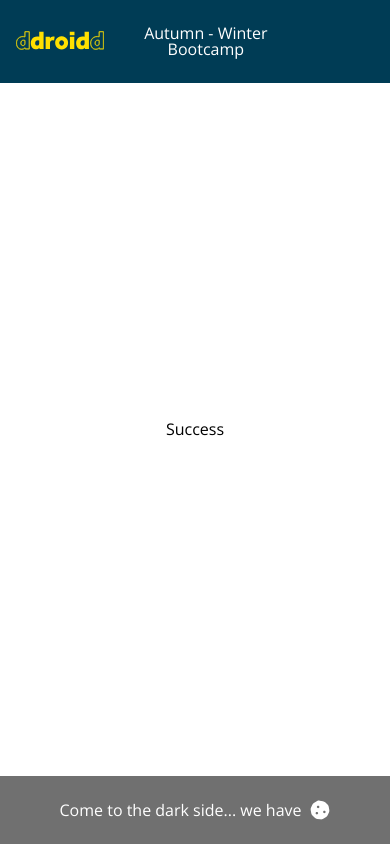
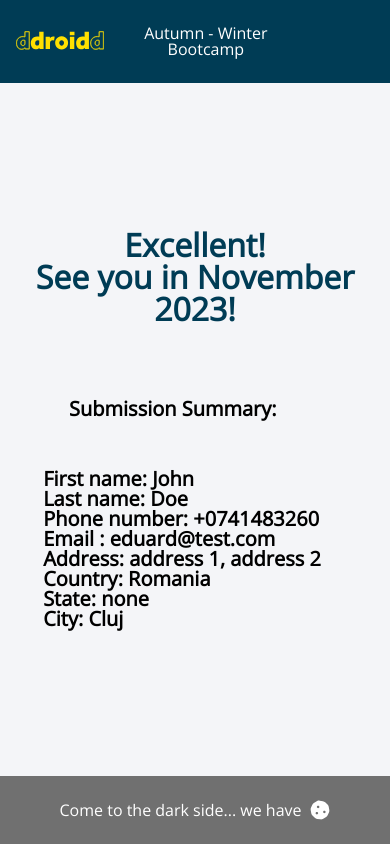
Before and after one commit to lucacieduard/ddroidd-winter-bootcamp-challange, a React (Vite) app: page /form/success in a window 390 px wide. Built offline with nearby package versions, Linux system fonts and the light colour scheme.

Commit message:
responsive success page

```diff
--- a/src/pages/Form/Form.tsx
+++ b/src/pages/Form/Form.tsx
@@ -1,3 +1,4 @@
+import { useNavigate } from "react-router-dom";
 import Button from "../../components/Button/Button";
 import Selections from "../../components/Selections/Selections";
 import styles from "./Form.module.scss";
@@ -32,6 +33,7 @@ const Form = () => {
     city: "",
   });
   const [errors, setErrors] = useState<errors[]>();
+  const navigate = useNavigate();
 
   const deleteError = (name: string) => {
     const test = errors?.findIndex((obj) => obj.name === name);
@@ -93,6 +95,10 @@ const Form = () => {
     }
 
     setErrors(errorrs);
+
+    if (errors?.length === 0) {
+      navigate("/form/success");
+    }
   };
   console.log(formData);
   return (
--- a/src/pages/Success/Success.module.scss
+++ b/src/pages/Success/Success.module.scss
@@ -0,0 +1,44 @@
+.container {
+    background-color: var(--athens-gray);
+    height: 100%;
+    display: flex;
+    flex-direction: column;
+    justify-content: center;
+    gap: 4.63rem;
+    padding: 0 1rem;
+    width: 100%;
+    max-width: 1200px;
+    align-items: center;
+
+    @media (min-width: 1750px) {
+        max-width: 85.87rem;
+    }
+
+    .congrats {
+        text-align: center;
+        font-size: var(--font-weight-bold);
+        color: var(--prussian-blue);
+
+        h1 {
+            font-size: 2rem;
+
+            @media (min-width: 1000px) {
+                font-size: 3rem;
+            }
+        }
+    }
+
+    .summary {
+        display: flex;
+        gap: 3.13rem;
+        flex-direction: column;
+        font-size: 1.25rem;
+        font-weight: var(--font-weight-bold);
+        .title {
+        }
+
+        .content {
+            margin-left: -1.62rem;
+        }
+    }
+}
--- a/src/pages/Success/Success.tsx
+++ b/src/pages/Success/Success.tsx
@@ -1,7 +1,27 @@
-import React from "react";
+import styles from "./Success.module.scss";
 
 const Success = () => {
-  return <div>Success</div>;
+  return (
+    <div className={styles.container}>
+      <section className={styles.congrats}>
+        <h1>Excellent!</h1>
+        <h1>See you in November 2023!</h1>
+      </section>
+      <section className={styles.summary}>
+        <p className={styles.title}>Submission Summary:</p>
+        <div className={styles.content}>
+          <p>First name: John</p>
+          <p>Last name: Doe</p>
+          <p>Phone number: +0741483260</p>
+          <p>Email : eduard@test.com</p>
+          <p>Address: address 1, address 2</p>
+          <p>Country: Romania</p>
+          <p>State: none</p>
+          <p>City: Cluj</p>
+        </div>
+      </section>
+    </div>
+  );
 };
 
 export default Success;
```
